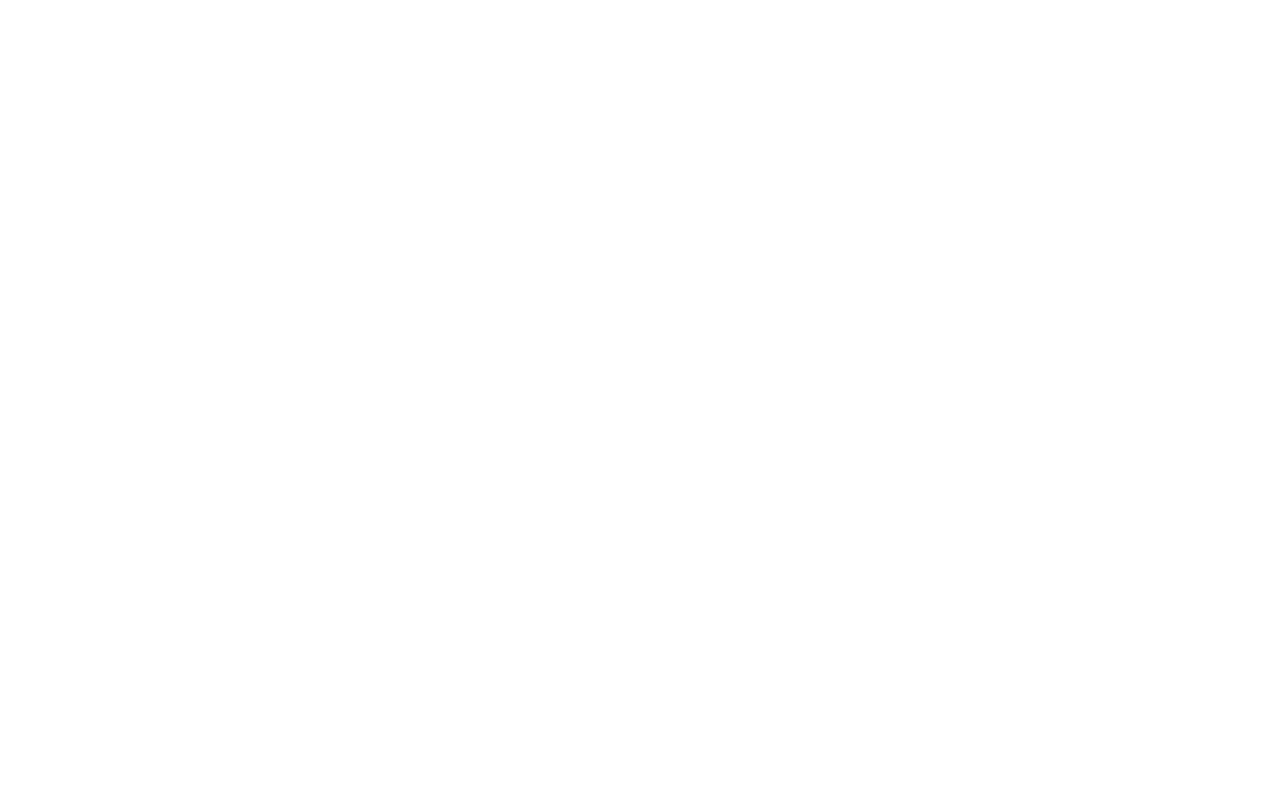
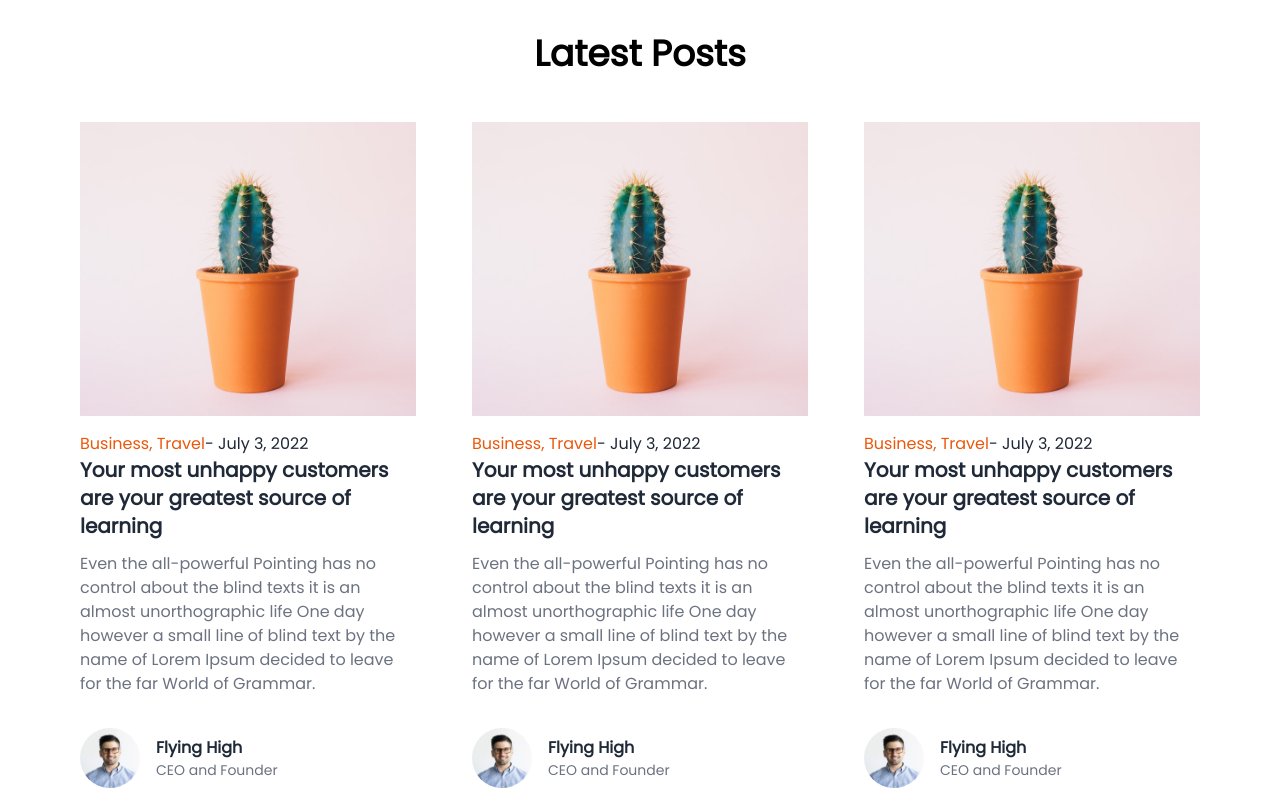
Before and after one commit to sushmoyr/next_blog, a Next.js app: page / in a window 1280 px wide. Shown: the part 880-1680 px from the top of the page. Before the commit the page ends 850 px from the top, so only its background shows below. Built offline with nearby package versions, Linux system fonts and the light colour scheme.

Commit message:
section 2

```diff
--- /dev/null
+++ b/components/section2.js
@@ -0,0 +1,53 @@
+import React from 'react';
+import Link from "next/link";
+import Image from "next/image";
+import Author from "./_child/author";
+
+function Section2() {
+    return (
+        <section className={"container mx-auto md:px-20 py-10"}>
+            <h1 className="font-bold text-4xl py-12 text-center">Latest Posts</h1>
+
+            {/*grid columns*/}
+            <div className="grid md:grid-cols-2 lg:grid-cols-3 gap-14">
+                {Post()}
+                {Post()}
+                {Post()}
+                {Post()}
+                {Post()}
+            </div>
+
+
+        </section>
+    );
+}
+
+function Post() {
+    return (
+        <div className="item">
+            <div className="images">
+                <Link href={"/"}>
+                    <Image src={"/images/img3.png"} classname={"rounded"} width={500} height={350}/>
+                </Link>
+            </div>
+            <div className="info flex justify-center flex-col py-4">
+                <div className="cat">
+                    <Link href={"/"} className="text-orange-600 hover:text-orange-800">Business, Travel</Link>
+                    <Link href={"/"} className="text-gray-800 hover:text-gray-600">- July 3, 2022</Link>
+                </div>
+                <div className="title">
+                    <Link href={"/"} className="text-xl font-bold text-gray-800 hover:text-gray-600">Your
+                        most unhappy customers are your greatest source of learning</Link>
+                </div>
+                <p className="text-gray-500 py-3">
+                    Even the all-powerful Pointing has no control about the blind texts it is an almost unorthographic
+                    life One day however a small line of blind
+                    text by the name of Lorem Ipsum decided to leave for the far World of Grammar.
+                </p>
+                <Author/>
+            </div>
+        </div>
+    );
+}
+
+export default Section2;
--- a/pages/index.js
+++ b/pages/index.js
@@ -1,11 +1,15 @@
 import Format from "../layout/format"
 import Section1 from "../components/section1";
+import Section2 from "../components/section2";
+import Section3 from "../components/section3";
 
 
 export default function Home() {
     return (
         <Format>
             <Section1/>
+            <Section2/>
+            <Section3/>
         </Format>
     )
 }
```
